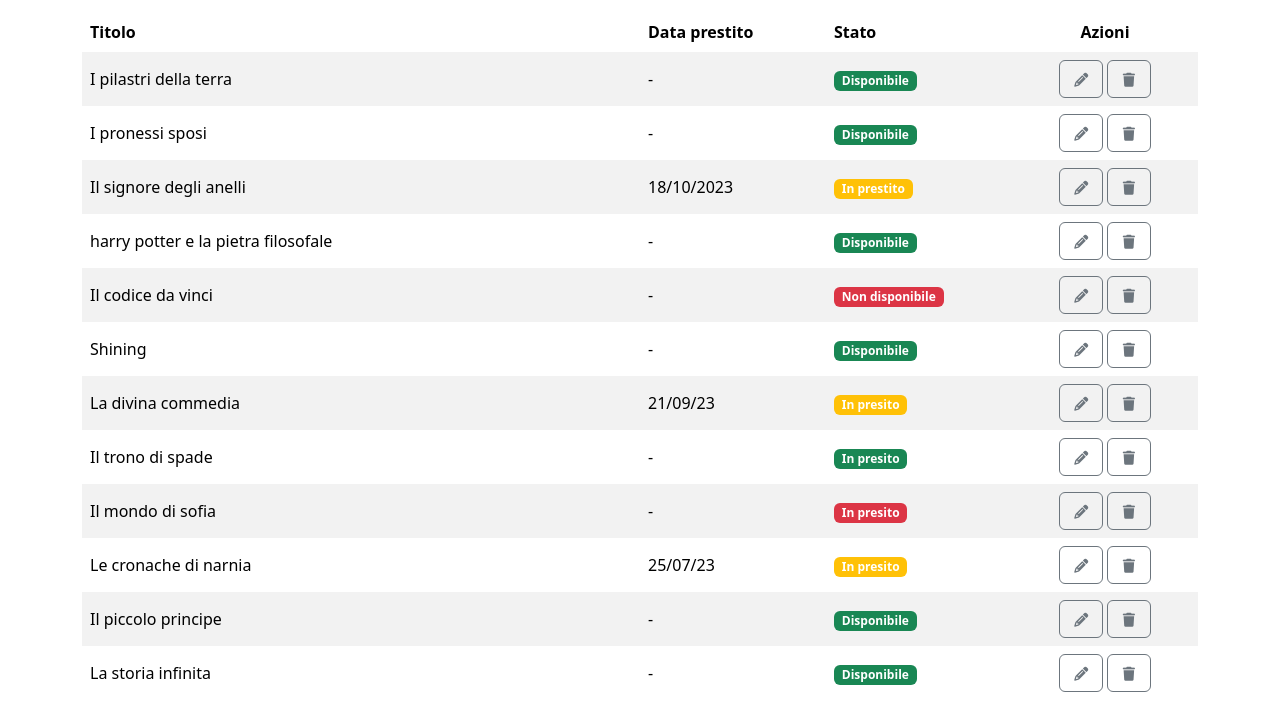
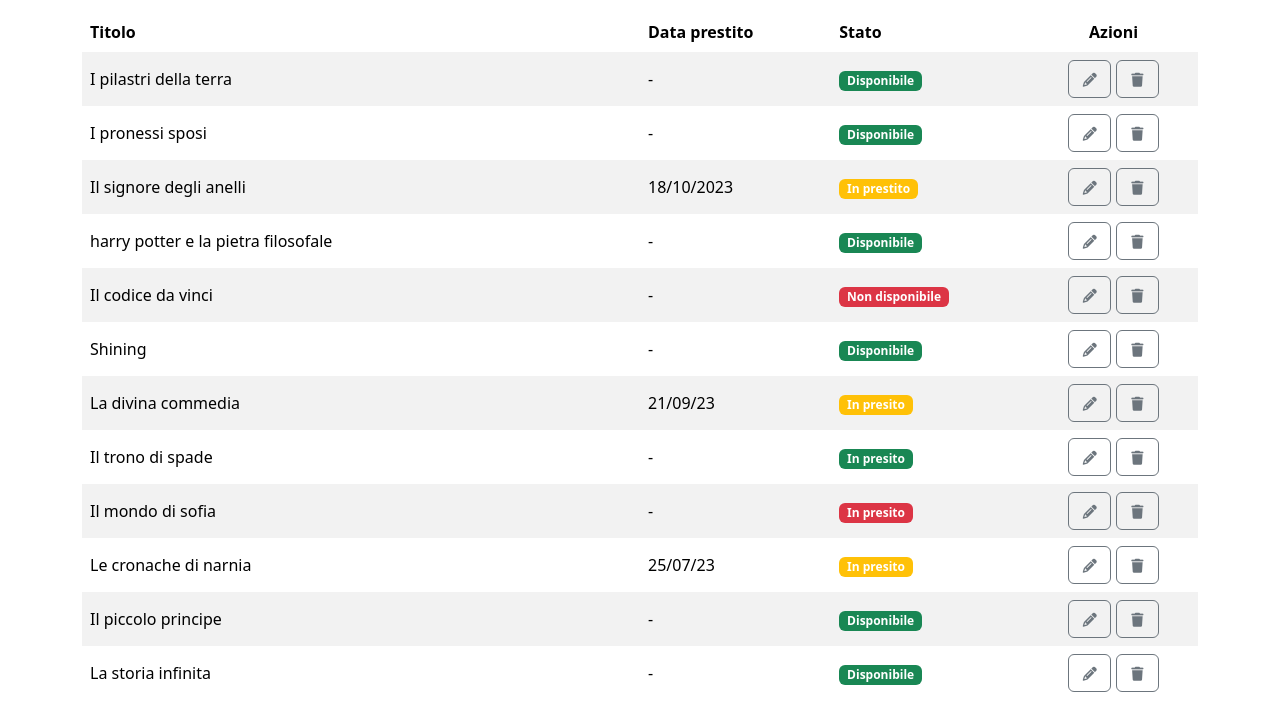
Before and after one commit to bertellimatteo/html-css-bootstrap-dashboard, a plain HTML site: page index.html in a window 1280 px wide. Shown: the part 139-855 px from the top of the page. Drawn offline with nearby package versions, Linux system fonts and the light colour scheme.

```diff
--- a/index.html
+++ b/index.html
@@ -103,8 +103,8 @@
               <tr>
                 <th class="col-6">Titolo</th>
                 <th class="d-none d-md-block">Data prestito</th>
-                <th class="col-2">Stato</th>
-                <th class="text-center col-2">Azioni</th>
+                <th class=" ">Stato</th>
+                <th class="text-center  ">Azioni</th>
               </tr>
 
             </thead>
@@ -114,10 +114,10 @@
               <tr>
                 <td class="col-6">I pilastri della terra</td>
                 <td class="d-none d-md-table-cell">-</td>
-                <td class="col-2">
+                <td class=" ">
                  <span class="badge bg-success">Disponibile</span>
                 </td>
-                <td class="text-center col-2">
+                <td class="text-center  ">
 
                   <button type="button" class="btn btn-outline-secondary">
                     <i class="fa fa-pencil-alt fa-sm fa-fw"></i>
@@ -133,10 +133,10 @@
               <tr>
                 <td class="col-6">I pronessi sposi</td>
                 <td class="d-none d-md-table-cell">-</td>
-                <td class="col-2">
+                <td class=" ">
                  <span class="badge bg-success">Disponibile</span>
                 </td>
-                <td class="text-center col-2">
+                <td class="text-center  ">
 
                   <button type="button" class="btn btn-outline-secondary">
                     <i class="fa fa-pencil-alt fa-sm fa-fw"></i>
@@ -152,10 +152,10 @@
               <tr>
                 <td class="col-6">Il signore degli anelli</td>
                 <td class="d-none d-md-table-cell">18/10/2023</td>
-                <td class="col-2">
+                <td class=" ">
                  <span class="badge bg-warning">In prestito</span>
                 </td>
-                <td class="text-center col-2">
+                <td class="text-center  ">
 
                   <button type="button" class="btn btn-outline-secondary">
                     <i class="fa fa-pencil-alt fa-sm fa-fw"></i>
@@ -171,10 +171,10 @@
               <tr>
                 <td class="col-6">harry potter e la pietra filosofale</td>
                 <td class="d-none d-md-table-cell">-</td>
-                <td class="col-2">
+                <td class=" ">
                  <span class="badge bg-success">Disponibile</span>
                 </td>
-                <td class="text-center col-2">
+                <td class="text-center  ">
 
                   <button type="button" class="btn btn-outline-secondary">
                     <i class="fa fa-pencil-alt fa-sm fa-fw"></i>
@@ -190,10 +190,10 @@
               <tr>
                 <td class="col-6">Il codice da vinci</td>
                 <td class="d-none d-md-table-cell">-</td>
-                <td class="col-2">
+                <td class=" ">
                  <span class="badge bg-danger">Non disponibile</span>
                 </td>
-                <td class="text-center col-2">
+                <td class="text-center  ">
 
                   <button type="button" class="btn btn-outline-secondary">
                     <i class="fa fa-pencil-alt fa-sm fa-fw"></i>
@@ -209,10 +209,10 @@
               <tr>
                 <td class="col-6">Shining</td>
                 <td class="d-none d-md-table-cell">-</td>
-                <td class="col-2">
+                <td class=" ">
                  <span class="badge bg-success">Disponibile</span>
                 </td>
-                <td class="text-center col-2">
+                <td class="text-center  ">
 
                   <button type="button" class="btn btn-outline-secondary">
                     <i class="fa fa-pencil-alt fa-sm fa-fw"></i>
@@ -228,10 +228,10 @@
               <tr>
                 <td class="col-6">La divina commedia</td>
                 <td class="d-none d-md-table-cell">21/09/23</td>
-                <td class="col-2">
+                <td class=" ">
                  <span class="badge bg-warning">In presito</span>
                 </td>
-                <td class="text-center col-2">
+                <td class="text-center  ">
 
                   <button type="button" class="btn btn-outline-secondary">
                     <i class="fa fa-pencil-alt fa-sm fa-fw"></i>
@@ -247,10 +247,10 @@
               <tr>
                 <td class="col-6">Il trono di spade</td>
                 <td class="d-none d-md-table-cell">-</td>
-                <td class="col-2">
+                <td class=" ">
                  <span class="badge bg-success">In presito</span>
                 </td>
-                <td class="text-center col-2">
+                <td class="text-center  ">
 
                   <button type="button" class="btn btn-outline-secondary">
                     <i class="fa fa-pencil-alt fa-sm fa-fw"></i>
@@ -266,10 +266,10 @@
               <tr>
                 <td class="col-6">Il mondo di sofia</td>
                 <td class="d-none d-md-table-cell">-</td>
-                <td class="col-2">
+                <td class=" ">
                  <span class="badge bg-danger">In presito</span>
                 </td>
-                <td class="text-center col-2">
+                <td class="text-center  ">
 
                   <button type="button" class="btn btn-outline-secondary">
                     <i class="fa fa-pencil-alt fa-sm fa-fw"></i>
@@ -285,10 +285,10 @@
               <tr>
                 <td class="col-6">Le cronache di narnia</td>
                 <td class="d-none d-md-table-cell">25/07/23</td>
-                <td class="col-2">
+                <td class=" ">
                  <span class="badge bg-warning">In presito</span>
                 </td>
-                <td class="text-center col-2">
+                <td class="text-center  ">
 
                   <button type="button" class="btn btn-outline-secondary">
                     <i class="fa fa-pencil-alt fa-sm fa-fw"></i>
@@ -304,10 +304,10 @@
               <tr>
                 <td class="col-6">Il piccolo principe</td>
                 <td class="d-none d-md-table-cell">-</td>
-                <td class="col-2">
+                <td class=" ">
                  <span class="badge bg-success">Disponibile</span>
                 </td>
-                <td class="text-center col-2">
+                <td class="text-center  ">
 
                   <button type="button" class="btn btn-outline-secondary">
                     <i class="fa fa-pencil-alt fa-sm fa-fw"></i>
@@ -323,10 +323,10 @@
               <tr>
                 <td class="col-6">La storia infinita</td>
                 <td class="d-none d-md-table-cell">-</td>
-                <td class="col-2">
+                <td class=" ">
                  <span class="badge bg-success">Disponibile</span>
                 </td>
-                <td class="text-center col-2">
+                <td class="text-center  ">
 
                   <button type="button" class="btn btn-outline-secondary">
                     <i class="fa fa-pencil-alt fa-sm fa-fw"></i>
```
